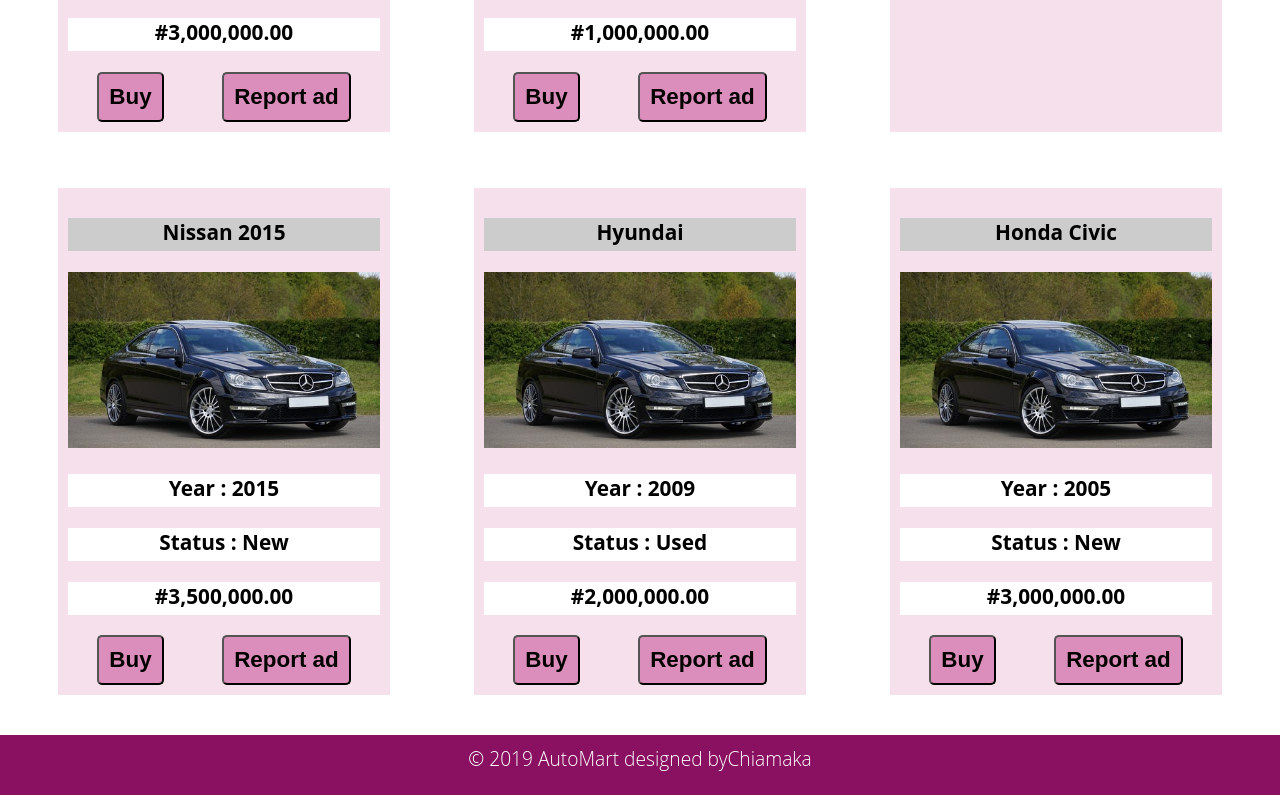
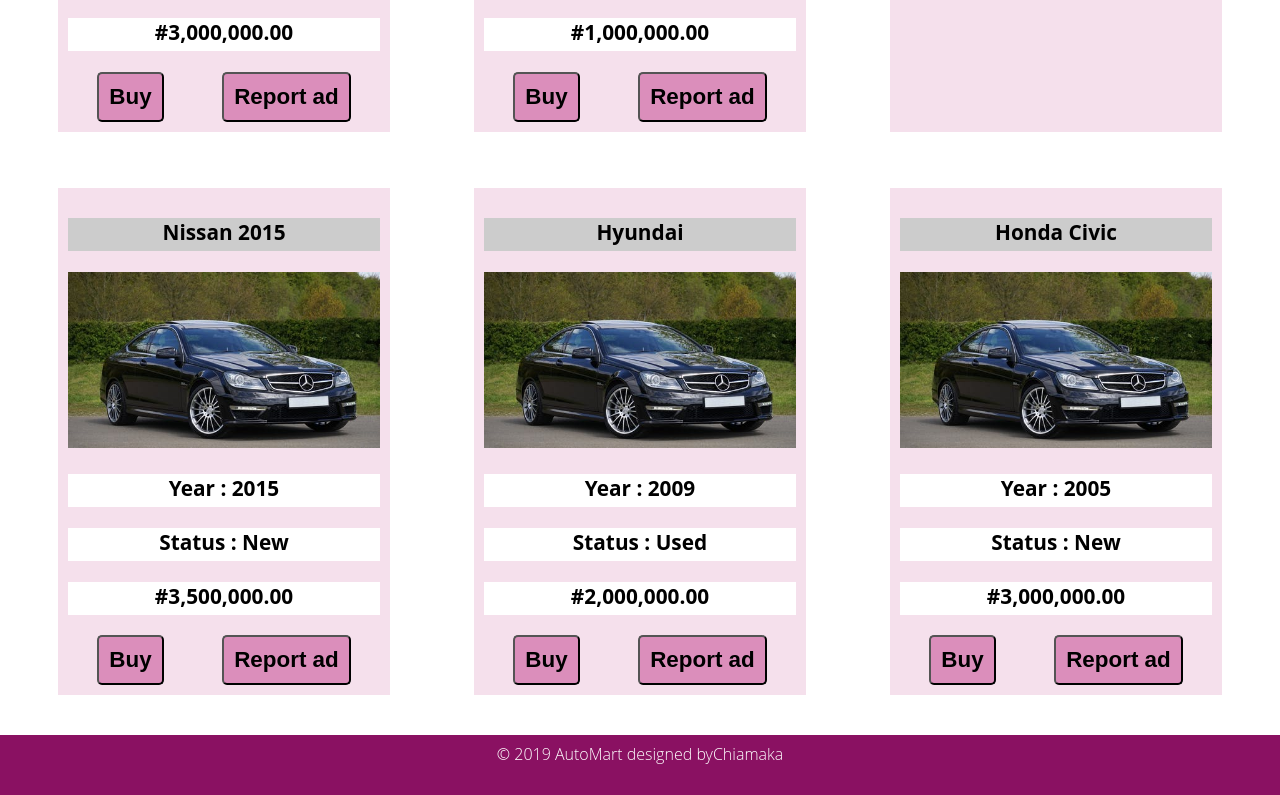
Before and after one commit to ChiamakaObitube/AutoMart, a plain HTML site: page UI/unsold-cars.html in a window 1280 px wide. Shown: the part 702-1497 px from the top of the page. Drawn offline with Linux system fonts and the light colour scheme.

Commit message:
publishing UI pages

```diff
--- a/UI/css/car-ads.css
+++ b/UI/css/car-ads.css
@@ -241,7 +241,7 @@
     color: white;
     text-align: center;
     padding: 0.5em;
-    font-size: 1.2em;
+    font-size: 1em;
 }
 
 @media(max-width: 750px) {
--- a/UI/css/purchase-order.css
+++ b/UI/css/purchase-order.css
@@ -187,7 +187,7 @@
     color: white;
     text-align: center;
     padding: 0.5em;
-    font-size: 1.2em
+    font-size: 1em
 }
 
 @media(max-width: 568px) {
```
